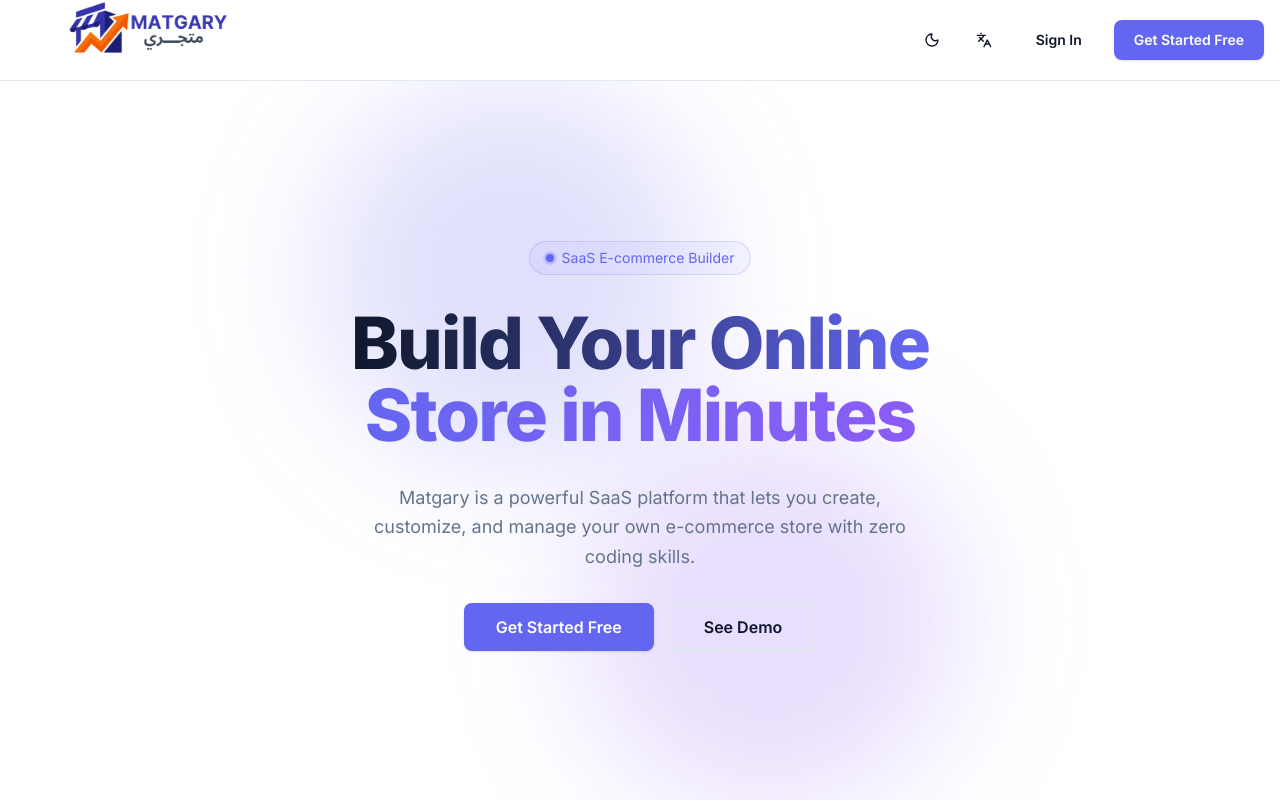
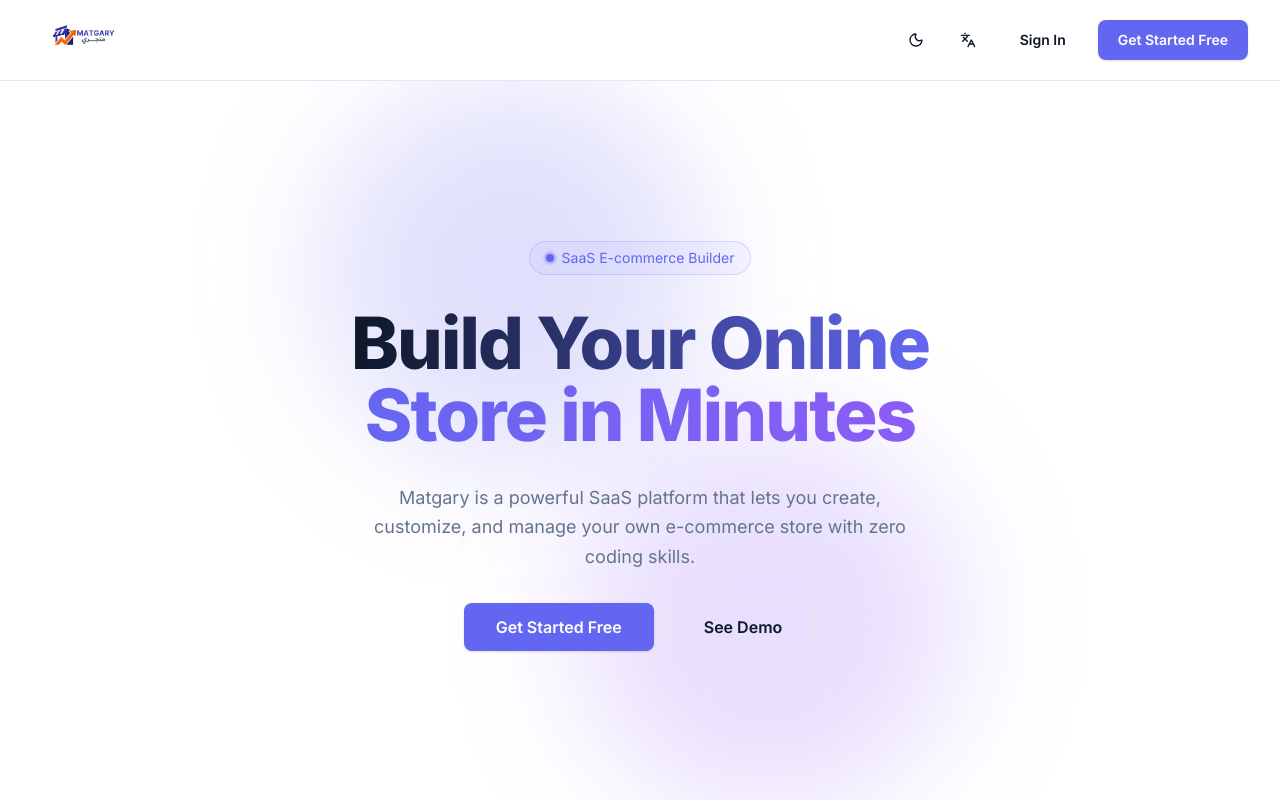
Before and after one commit to fedokanishey/matgary, a Next.js app: page /en in a window 1280 px wide. Shown: the top 800 px of the page. Built offline with nearby package versions, Linux system fonts and the light colour scheme; no server answers.

Commit message:
Fix logo alignment, use object-contain instead of scale hack

```diff
--- a/src/app/[locale]/(dashboard)/layout.tsx
+++ b/src/app/[locale]/(dashboard)/layout.tsx
@@ -75,8 +75,10 @@
           isOpen ? "w-64" : "w-20"
         )}
       >
-        <div className="flex h-20 items-center justify-center border-b border-[var(--border,#e2e8f0)] px-4">
-          <Image src="/logo.png" alt="Matgary Logo" width={300} height={100} className="h-16 w-auto scale-150 origin-left rtl:origin-right" priority quality={100} unoptimized />
+        <div className="flex h-20 items-center justify-center border-b border-[var(--border,#e2e8f0)] px-2">
+          <Link href="/dashboard" className="flex items-center justify-center">
+            <Image src="/logo.png" alt="Matgary Logo" width={220} height={60} className="h-14 w-auto object-contain object-center" priority quality={100} unoptimized />
+          </Link>
         </div>
 
         {/* Nav Items */}
--- a/src/app/[locale]/page.tsx
+++ b/src/app/[locale]/page.tsx
@@ -15,9 +15,9 @@
     <div className="min-h-screen">
       {/* Navbar */}
       <header className="sticky top-0 z-50 w-full border-b border-[var(--border,#e2e8f0)] bg-[var(--background)]/80 backdrop-blur-md">
-        <div className="container mx-auto flex h-20 items-center justify-between px-4">
-          <Link href="/" className="flex items-center gap-2">
-            <Image src="/logo.png" alt="Matgary Logo" width={300} height={100} className="rounded-lg h-24 w-auto scale-150 origin-left rtl:origin-right" priority quality={100} unoptimized />
+        <div className="container mx-auto flex h-20 items-center justify-between px-4 lg:px-8">
+          <Link href="/" className="flex items-center">
+            <Image src="/logo.png" alt="Matgary Logo" width={220} height={60} className="h-14 w-auto object-contain object-center" priority quality={100} unoptimized />
           </Link>
           <div className="flex items-center gap-3">
             <ThemeToggle />
```
